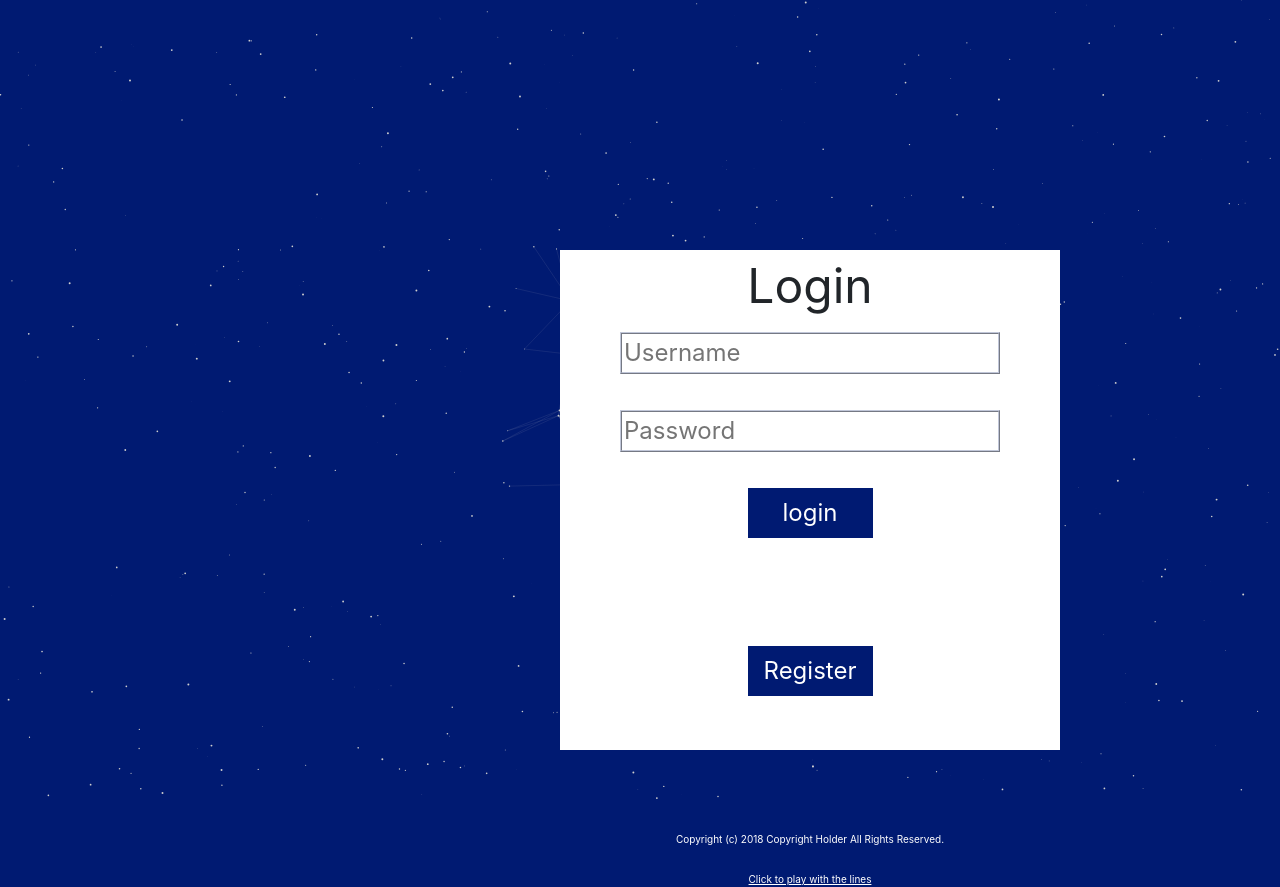
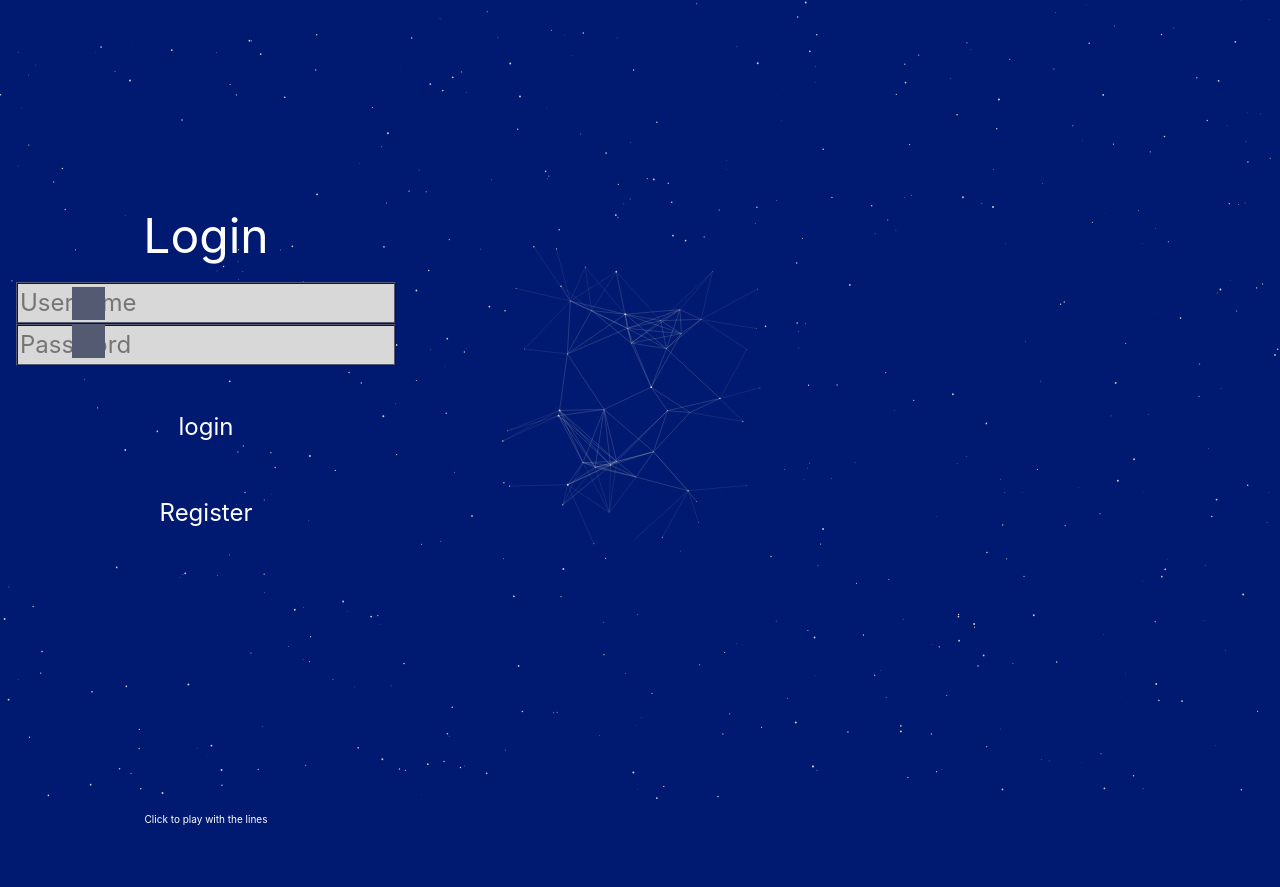
Before and after one commit to Joe-TheBro/Web-Server-Project, a PHP site: page / in a window 1280 px wide. After the commit the page ends 825 px from the top, so only its background shows below. Run offline with PHP 8.4, Linux system fonts and the light colour scheme; some libraries are stand-ins or nearby versions.

Commit message:
Fixed PHP
Anything to do with php now works. Now looking for color pallete and doing more css responsive so it look nice ya know.

```diff
--- a/secure/index.css
+++ b/secure/index.css
@@ -1,3 +1,4 @@
+@media(min-width: 1600px) {
   * {
     box-sizing: border-box; }
 
@@ -19,27 +20,111 @@ canvas {
     right: 0;
     left: 0;
     bottom: 0; }
+    .landing{
+
+    }
+
   .landing-login{
-  background-color: #ffffff;
+
     position: absolute;
     width: 500px;
     margin: 0 auto;
-  left: 560px;
+    left: 650px;
     top: 250px;
     height: 500px;
     text-align: center;
+
   }
   .btext{
     font-size: 48px;
+    color:White;
   }
   .login-input{
- border-color: #c0c6d8;
- border-style: ridge;
-
+   border-color: #535a72;
+   border-style:ridge;
+   background-color: #d8d8d8;
   }
   #login-button{
     border: 0px;
+    background-color: transparent;
+    color: White;
+    width: 125px;
+    height: 50px;
+    right: 30px;
+    font-size: 24;
+  }
+  .landing-login-form{
+    font-size: 24px;
+  }
+  .SmallText{
+    font-size: 18px;
+  }
+  .input-icon1{
+    position: absolute;
+    height: 33px;
+    width: 33px;
+    top: 87px;
+    left: 72px;
+    background-color: #535a72;
+  }
+  .input-icon2{
+    position: absolute;
+    height: 33px;
+    width: 33px;
+    top: 125px;
+    left: 72px;
+    background-color:#535a72;
+  }
+}
+@media (min-width: 1900px) {
+  * {
+    box-sizing: border-box; }
+
+  html, body {
+    background-size: cover;
     background-color: #001a72;
+    font-size: 10px;
+    font-family: Roboto, Helvetica, Arial, sans-serif;
+    line-height: 150%; }
+
+  div {
+    height: 100%; }
+
+  canvas {
+    position: absolute;
+    width: 100%;
+    height: 100%;
+    top: 0;
+    right: 0;
+    left: 0;
+    bottom: 0; }
+    .landing{
+
+    }
+
+  .landing-login{
+
+    position: absolute;
+    width: 500px;
+    margin: 0 auto;
+    left: 740px;
+    top: 250px;
+    height: 500px;
+    text-align: center;
+
+  }
+  .btext{
+    font-size: 48px;
+    color:White;
+  }
+  .login-input{
+   border-color: #535a72;
+   border-style:ridge;
+   background-color: #d8d8d8;
+  }
+  #login-button{
+    border: 0px;
+    background-color: transparent;
     color: White;
     width: 125px;
     height: 50px;
@@ -48,3 +133,175 @@ canvas {
   .landing-login-form{
     font-size: 24px;
   }
+  #SmallText{
+    font-size: 18px;
+  }
+  .input-icon1{
+    position: absolute;
+    height: 33px;
+    width: 33px;
+    top: 87px;
+    left: 72px;
+    background-color: #535a72;
+  }
+  .input-icon2{
+    position: absolute;
+    height: 33px;
+    width: 33px;
+    top: 125px;
+    left: 72px;
+    background-color:#535a72;
+  }
+}
+@media (min-width: 375px) {
+  * {
+    box-sizing: border-box; }
+
+  html, body {
+    background-size: cover;
+    background-color: #001a72;
+    font-size: 10px;
+    font-family: Roboto, Helvetica, Arial, sans-serif;
+    line-height: 150%; }
+
+  div {
+    height: 100%; }
+
+  canvas {
+    position: absolute;
+    width: 100%;
+    height: 100%;
+    top: 0;
+    right: 0;
+    left: 0;
+    bottom: 0; }
+    .landing{
+ width: 300px;
+ height: 600;
+    }
+  .landing-login{
+
+    position: absolute;
+    width: 375px;
+    margin: 0 auto;
+    top: 200px;
+    height: 500px;
+    text-align: center;
+
+  }
+  .btext{
+    font-size: 48px;
+    color:White;
+  }
+  .login-input{
+   border-color: #535a72;
+   border-style:ridge;
+   background-color: #d8d8d8;
+  }
+  #login-button{
+    border: 0px;
+    background-color: transparent;
+    color: White;
+    width: 125px;
+    height: 50px;
+    font-size: 24;
+  }
+  .landing-login-form{
+    font-size: 24px;
+  }
+  #SmallText{
+    font-size: 18px;
+  }
+  .input-icon1{
+    position: absolute;
+    height: 33px;
+    width: 33px;
+    top: 87px;
+    left: 72px;
+    background-color: #535a72;
+  }
+  .input-icon2{
+    position: absolute;
+    height: 33px;
+    width: 33px;
+    top: 125px;
+    left: 72px;
+    background-color:#535a72;
+  }
+}
+@media (min-width: 410px) {
+  * {
+    box-sizing: border-box; }
+
+  html, body {
+    background-size: cover;
+    background-color: #001a72;
+    font-size: 10px;
+    font-family: Roboto, Helvetica, Arial, sans-serif;
+    line-height: 150%; }
+
+  div {
+    height: 100%; }
+
+  canvas {
+    position: absolute;
+    width: 100%;
+    height: 100%;
+    top: 0;
+    right: 0;
+    left: 0;
+    bottom: 0; }
+    .landing{
+ width: 300px;
+ height: 600;
+    }
+  .landing-login{
+
+    position: absolute;
+    width: 412px;
+    margin: 0 auto;
+    top: 200px;
+    height: 500px;
+    text-align: center;
+
+  }
+  .btext{
+    font-size: 48px;
+    color:White;
+  }
+  .login-input{
+   border-color: #535a72;
+   border-style:ridge;
+   background-color: #d8d8d8;
+  }
+  #login-button{
+    border: 0px;
+    background-color: transparent;
+    color: White;
+    width: 125px;
+    height: 50px;
+    font-size: 24;
+  }
+  .landing-login-form{
+    font-size: 24px;
+  }
+  #SmallText{
+    font-size: 18px;
+  }
+  .input-icon1{
+    position: absolute;
+    height: 33px;
+    width: 33px;
+    top: 87px;
+    left: 72px;
+    background-color: #535a72;
+  }
+  .input-icon2{
+    position: absolute;
+    height: 33px;
+    width: 33px;
+    top: 125px;
+    left: 72px;
+    background-color:#535a72;
+  }
+}
--- a/secure/index.html
+++ b/secure/index.html
@@ -2,9 +2,10 @@
 <html>
 
 <head>
-    <meta name="viewport" charset="utf-8" content="width=device-width, initial-scale=1, shrink-to-fit=no">
+    <meta name="viewport" charset="utf-8" content="width=device-width, initial-scale=1, shrink-to-fit=yes">
     <title>Login</title>
-    <link rel="stylesheet" type="text/css" href="index.css">
+    <link rel="shortcut icon" href="icon.png"/>
+    <link rel="stylesheet"  type="text/css" href="index.css">
     <link rel="stylesheet" href="https://maxcdn.bootstrapcdn.com/bootstrap/4.0.0/css/bootstrap.min.css" integrity="sha384-Gn5384xqQ1aoWXA+058RXPxPg6fy4IWvTNh0E263XmFcJlSAwiGgFAW/dAiS6JXm" crossorigin="anonymous">
     <script src="https://code.jquery.com/jquery-3.2.1.slim.min.js" integrity="sha384-KJ3o2DKtIkvYIK3UENzmM7KCkRr/rE9/Qpg6aAZGJwFDMVNA/GpGFF93hXpG5KkN" crossorigin="anonymous"></script>
     <script src="https://cdnjs.cloudflare.com/ajax/libs/popper.js/1.12.9/umd/popper.min.js" integrity="sha384-ApNbgh9B+Y1QKtv3Rn7W3mgPxhU9K/ScQsAP7hUibX39j7fakFPskvXusvfa0b4Q" crossorigin="anonymous"></script>
@@ -26,7 +27,6 @@
                   ctx.fillStyle = colorDot;
                   ctx.lineWidth = .1;
                   ctx.strokeStyle = color;
-
                   var mousePosition = {
                       x: 30 * canvas.width / 100,
                       y: 30 * canvas.height / 100
@@ -103,6 +103,7 @@
                           dot.create();
                       }
 
+
                       dot.line();
                       dot.animate();
                   }
@@ -125,6 +126,7 @@
               document.location = regislocat;
             };
             $(document).ready(function(){
+              $("#Loginfail").hide();
               $("#linetext").hide();
               $("#lines").click(function(){
                 $(".landing-login").hide();
@@ -136,16 +138,16 @@
         <div class="landing-login">
             <p class="btext">Login</p>
             <div class="landing-login-form">
-                <form class="landing-login-form" action="login.php" method="post">
-                  <input class="login-input" type="text" name="username" placeholder="Username" value=""><br><br>
-                  <input class="login-input" type="password" name="password" placeholder="Password" value=""><br><br>
+                <form class="landing-login-form" action="member.php" method="post">
+                  <div class="input-icon1"></div><input class="login-input SmallText" type="text" name="username" placeholder="Username" value=""><br>
+                  <div class="input-icon2"></div><input class="login-input SmallText" type="password" name="password" placeholder="Password" value=""><br><br>
                   <button id="login-button" type="submit" name="submit">login</button>
                 </form>
-                <br><br><br>
+                <br>
                 <button id="login-button" onclick="Register()">Register</button>
             </div>
-            <p style="color: White;">Copyright (c) 2018 Copyright Holder All Rights Reserved.</p><br>
-            <p id="lines" style="color: White; text-decoration: underline;">Click to play with the lines</p>
+            <br><br>
+            <p id="lines" style="color: White;">Click to play with the lines</p>
         </div>
     </div>
 </body>
--- a/secure/logout.php
+++ b/secure/logout.php
@@ -1,5 +1,5 @@
 <?php
 session_start();
 session_destroy();
-header(location("https://www.betterthanbronze.ga"));
+header('Location: https://www.betterthanbronze.ga/');
  ?>
```
Also changed, not shown: secure/connect.php (+8 -2 lines), secure/login.php (+9 -6 lines), secure/member.php (+6 -8 lines), secure/icon.png (added). Lines whose indentation alone changed are shown as unchanged.
